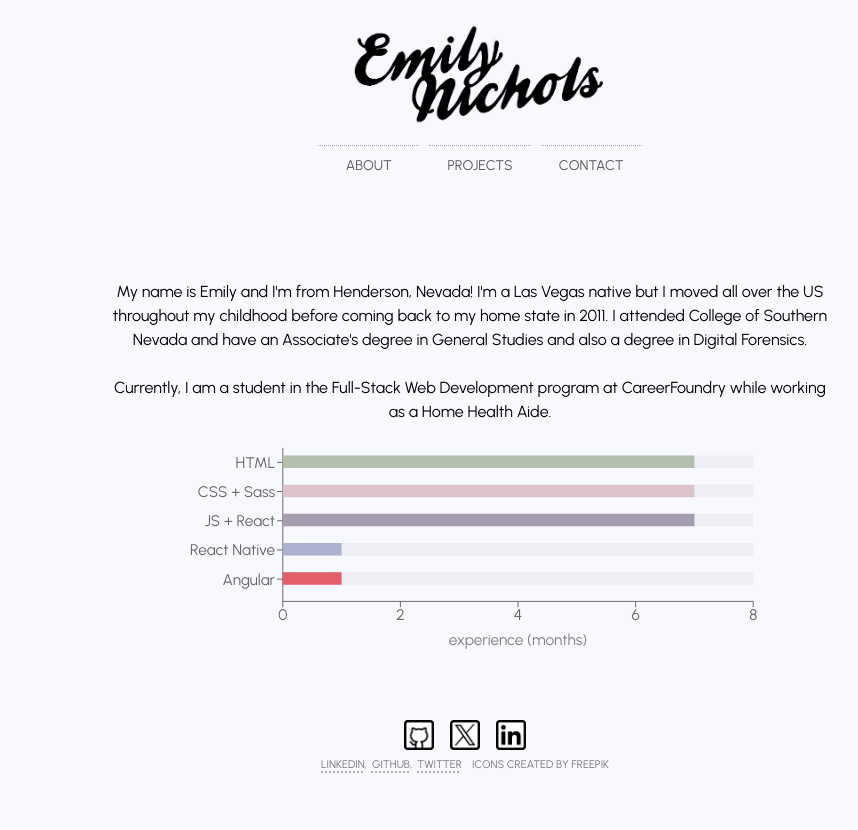
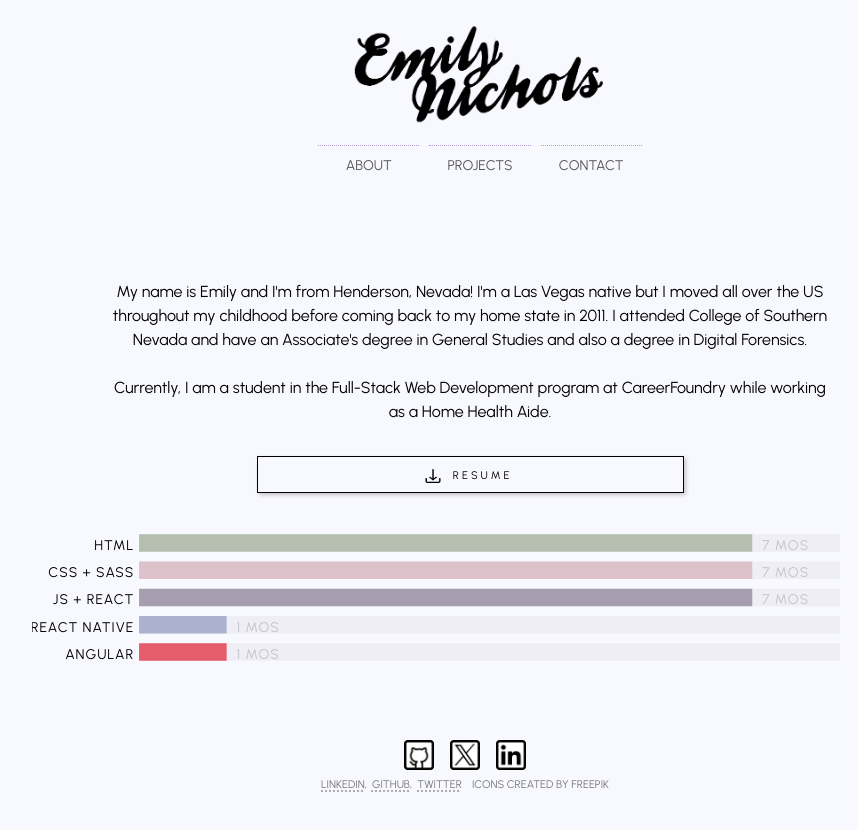
Before and after one commit to emnnichols/portfolio-site, a React (Vite) app: page /about in a window 1280 px wide. Shown: the top 830 px of the page, without its empty margins (170-1028 px from the left). Before the commit the page ends 800 px from the top, so only its background shows below. Built offline with nearby package versions, Linux system fonts and the light colour scheme; no server answers.

Commit message:
Added resume download

```diff
--- a/src/components/about-view/about-view.jsx
+++ b/src/components/about-view/about-view.jsx
@@ -1,7 +1,9 @@
-import { Row, Col, Container } from "react-bootstrap";
+import { Row, Col, Container, Button } from "react-bootstrap";
 import "./about-view.scss";
 import moment from "moment";
 import { BarChart, Bar, XAxis, YAxis, LabelList } from 'recharts';
+
+import download from "../../../img/download.png";
 
 export const AboutView = () => {
 
@@ -56,21 +58,30 @@ export const AboutView = () => {
           I attended College of Southern Nevada and have an Associate's degree in General Studies and also a degree in Digital Forensics.
           <br /><br />Currently, I am a student in the Full-Stack Web Development program at CareerFoundry while working as a Home Health Aide.
         </Col>
-        <Row className="skillBarChart justify-content-center">
+        <Row className="justify-content-center mt-4">
+          <Col xl={6} lg={8} className="col-12">
+            <Button href="../../../files/2024-Resume.pdf" className="primaryButton mt-2" target="_blank" download>
+              <Row>
+                <Col className="col-12">
+                  <img src={download} className="downloadIcon" width="30px" aria-label="Download" alt="Download icon created by Freepik" />resume</Col></Row>
+            </Button></Col>
+        </Row>
+        <Row className="skillBarChart mt-4 justify-content-center">
           <BarChart
             layout="vertical"
-            width={600}
-            height={230}
-            margin={{ top: 20, bottom: 20, left: 5, right: 5 }}
+            width={900}
+            height={200}
+            margin={{ top: 10, bottom: 50, left: 110, right: 70 }}
             data={data}>
-            <XAxis type="number" label={{ value: "experience (months)", offset: -15, position: 'insideBottom' }} />
-            <YAxis dataKey="name" type="category" width={100} padding={{ bottom: 8 }} />
+            <XAxis type="number" label={{ value: "experience (months)", position: 'insideBottom' }} hide />
+            <YAxis dataKey="name" type="category" hide />
             <Bar
-              barSize={13}
+              barSize={18}
               background={{ fill: "rgba(200, 194, 205, 0.2)" }}
               dataKey="duration"
             >
-              <LabelList dataKey="length" fill="#000" angle={0} offset={10} width={100} position="right" className="durationHover" />
+              <LabelList dataKey="length" fill="#c3c3d1" angle={0} offset={10} width={200} position="right" className="skill" />
+              <LabelList dataKey="name" fill="#000" angle={0} offset={5} width={200} position="left" className="skill" />
             </Bar>
           </BarChart>
         </Row>
--- a/src/components/about-view/about-view.scss
+++ b/src/components/about-view/about-view.scss
@@ -43,12 +43,15 @@ $primary-font: "Urbanist", sans-serif;
   font-size: 20px;
 }
 
-.durationHover {
-  display: none;
+.downloadIcon {
+  width: 20px;
+  margin: 0px 10px 0px -5px;
 }
 
-.skillBarChart:hover .durationHover {
-  display: block;
+.skill {
+  font-variant: all-small-caps;
+  font-size: 20px;
+  letter-spacing: 1px;
 }
 
 // RESPONSIVE
--- a/src/components/contact-view/contact-view.jsx
+++ b/src/components/contact-view/contact-view.jsx
@@ -37,25 +37,24 @@ export const ContactView = () => {
         <Row className="justify-content-center">
           <Col xl={6} lg={8} className="col-12">
             <Button href="tel:+17578488210" className="primaryButton mt-2">
-              <Row style={{ textAlign: "right", marginLeft: "5px" }}>
-                <Col className="contactType col-4">call</Col>
-                <Col style={{ textAlign: "left" }} className="col-7 contactInfo">
+              <Row style={{ textAlign: "right", marginLeft: "15px" }}>
+                <Col className="contactType col-3">call</Col>
+                <Col style={{ textAlign: "left" }} className="col-8 contactInfo">
                   | &nbsp; (757) 848 - 8210</Col></Row>
             </Button></Col>
         </Row>
         <Row className="justify-content-center">
           <Col xl={6} lg={8} className="col-12">
             <Button href="mailto:emnnichols@outlook.com" className="primaryButton mt-2">
-              <Row style={{ textAlign: "right", marginLeft: "5px" }}>
-                <Col className="contactType contactButton col-4">email</Col>
-                <Col style={{ textAlign: "left" }} className="col-7 contactInfo">| &nbsp; emnnichols@outlook.com</Col>
+              <Row style={{ textAlign: "right", marginLeft: "15px" }}>
+                <Col className="contactType col-3">email</Col>
+                <Col style={{ textAlign: "left" }} className="col-8 contactInfo">| &nbsp; emnnichols@outlook.com</Col>
               </Row>
             </Button>
           </Col>
         </Row>
       </Row >
       <Row>
-        <Card.Title className="mb-3 formTitle">OR ... SEND a MESSAGE</Card.Title>
       </Row>
       <Row className="justify-content-center">
         <Row className="mt-2 justify-content-center">
--- a/src/index.scss
+++ b/src/index.scss
@@ -165,6 +165,7 @@ body {
 .primaryButton {
   border: 1px solid #000;
   background-color: $body-bg;
+  box-shadow: rgb(200, 194, 205) 2px 2px 4px 0px;
 }
 
 .primaryButton:hover {
@@ -193,10 +194,6 @@ body {
 
 .contact {
   margin: 7% 0% 6% 0%;
-}
-
-.contactButton a:hover {
-  margin-left: -10px;
 }
 
 .contactInfo {
```
Also changed, not shown: img/download.png (added), 1 other file (tests, documents, lock files or other folders).
